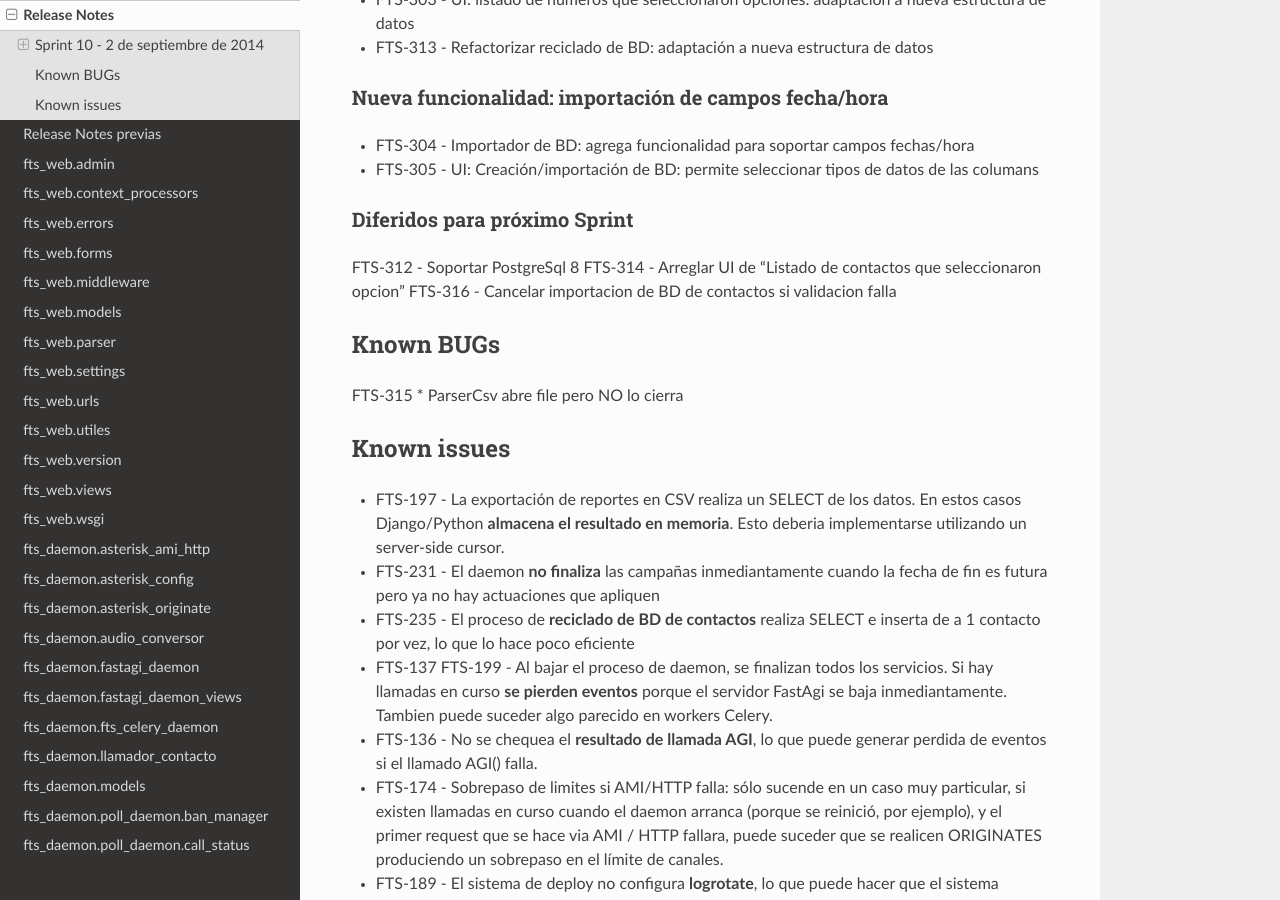
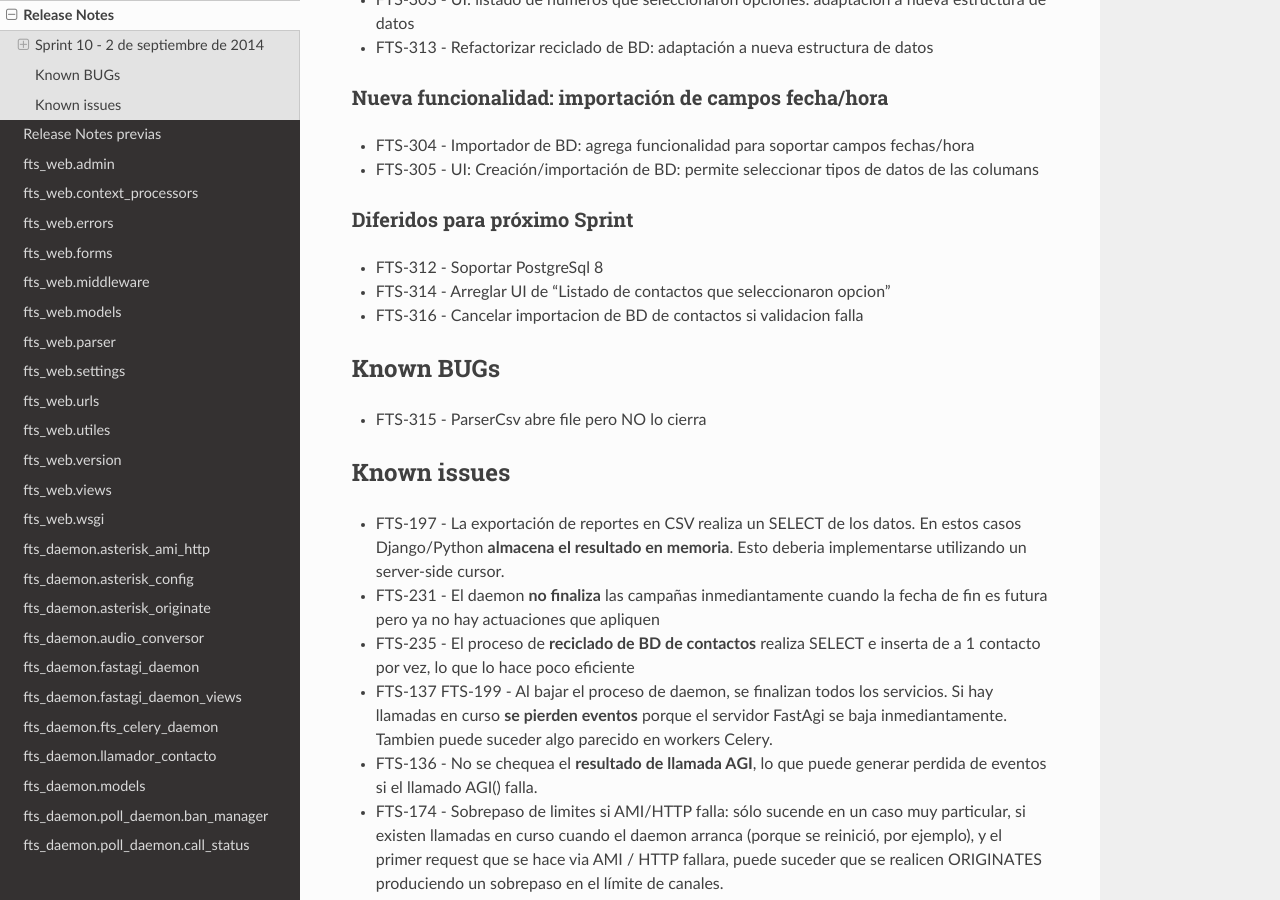
Before and after one commit to aybaker/omnicontact, a Sphinx documentation site: the page built from docs/release_notes.rst, in a window 1280 px wide and 900 px high, scrolled down 687 px. Built offline with Sphinx 7.4.7 and the Read the Docs theme 2.0.0, drawn with Linux system fonts in a browser that asks for light colours.

```diff
--- a/docs/release_notes.rst
+++ b/docs/release_notes.rst
@@ -43,14 +43,14 @@ Nueva funcionalidad: importación de campos fecha/hora
 Diferidos para próximo Sprint
 .............................
 
-FTS-312 - Soportar PostgreSql 8
-FTS-314 - Arreglar UI de "Listado de contactos que seleccionaron opcion"
-FTS-316 - Cancelar importacion de BD de contactos si validacion falla
+* FTS-312 - Soportar PostgreSql 8
+* FTS-314 - Arreglar UI de "Listado de contactos que seleccionaron opcion"
+* FTS-316 - Cancelar importacion de BD de contactos si validacion falla
 
 Known BUGs
 ----------
 
-FTS-315 * ParserCsv abre file pero NO lo cierra
+* FTS-315 - ParserCsv abre file pero NO lo cierra
 
 Known issues
 ------------
```
